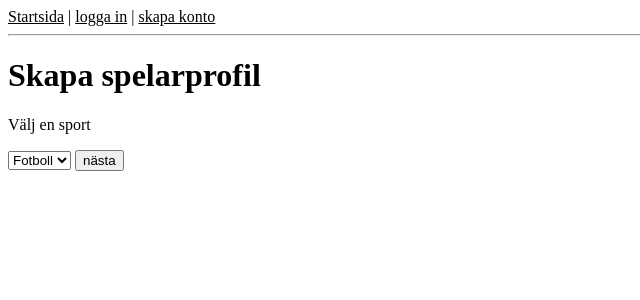
After one commit to joakimekman/hittalaget, a Django app: page /spelare/ny/ in a window 1280 px wide. The commit adds this page. Shown: the top 300 px of the page, without its empty margins (0-640 px from the left). Run offline with Django 3.2, Linux system fonts and the light colour scheme.

Commit message:
added an initiate create view for the player app with links to it

```diff
--- a/hittalaget/players/forms.py
+++ b/hittalaget/players/forms.py
@@ -8,6 +8,19 @@ from .form_choices import (
     football_special_abilities,
 )
 import datetime
+
+
+class SportForm(forms.Form):
+
+    SPORTS = [
+        ("fotboll", "Fotboll"),
+    ]
+
+    sport = forms.CharField(
+        max_length=255,
+        label="Välj en sport",
+        widget=forms.Select(choices=SPORTS)
+    )
 
 
 class PlayerForm(forms.ModelForm):
--- a/hittalaget/players/urls.py
+++ b/hittalaget/players/urls.py
@@ -3,7 +3,11 @@ from . import views
 
 app_name = "player"
 
+# hittalaget.se/spelare/ny/
+# hittalaget.se/spelare/fotboll/ny/
+
 urlpatterns = [
+    path('ny/', views.PlayerInitiateCreateView.as_view(), name="initiate_create"),
     path('<str:sport>/', views.PlayerListView.as_view(), name="list"),
     path('<str:sport>/ny/', views.PlayerCreateView.as_view(), name="create"),
     path('<str:sport>/uppdatera/', views.PlayerUpdateView.as_view(), name="update"),
--- a/hittalaget/players/views.py
+++ b/hittalaget/players/views.py
@@ -12,9 +12,10 @@ from django.views.generic import (
     UpdateView,
     DeleteView,
     View,
+    FormView,
 )
 from .models import Player, History
-from .forms import PlayerForm, HistoryForm
+from .forms import SportForm, PlayerForm, HistoryForm
 
 VALID_SPORTS = ["fotboll"]
 
@@ -63,6 +64,15 @@ class GetObjectMixin:
 # --------------------------------- #
 # ---------- PLAYER VIEWS --------- #
 # --------------------------------- #
+
+
+class PlayerInitiateCreateView(FormView):
+    template_name = "players/initiate_create.html"
+    form_class = SportForm
+
+    def form_valid(self, form):
+        sport = form.cleaned_data['sport']
+        return redirect(reverse('player:create', kwargs={"sport": sport}))
 
 
 class PlayerListView(ListView):
--- a/hittalaget/templates/base.html
+++ b/hittalaget/templates/base.html
@@ -14,7 +14,7 @@
   <a href="{% url 'index' %}">Startsida</a> |
   {% if request.user.is_authenticated %}
     <a href="{% url 'user:logout' %}">logga ut</a> |
-    <span>inloggad som: <a href="{% url 'user:detail' request.user %}">{{ request.user }}</a></span> | <span>konversationer (<a href="{% url 'conversation:list' label='pm' %}">PM</a>/<a href="{% url 'conversation:list' label='ad' %}">AD</a> )</span>
+    <span>inloggad som: <a href="{% url 'user:detail' request.user %}">{{ request.user }}</a></span> | <span>konversationer (<a href="{% url 'conversation:list' label='pm' %}">PM</a>/<a href="{% url 'conversation:list' label='ad' %}">AD</a> )</span> | <span><a href="{% url 'player:initiate_create' %}">skapa spelarprofil</a></span>
 
   {% else %}
     <a href="{% url 'user:login' %}">logga in</a> |
--- /dev/null
+++ b/hittalaget/templates/players/initiate_create.html
@@ -0,0 +1,12 @@
+{% extends 'base.html' %}
+{% block title %}skapa en spelarprofil{% endblock title %}
+{% block content %}
+    <h1>Skapa spelarprofil</h1>
+    <form method="post">
+        {% csrf_token %}
+        {{ form.non_field_errors }}
+        <p>{{ form.sport.label }}</p>
+        <p>{{ form.sport.errors }}</p>
+        <p>{{ form.sport }} <input type="submit" value="nästa"></p>
+    </form>
+{% endblock content %}
```
